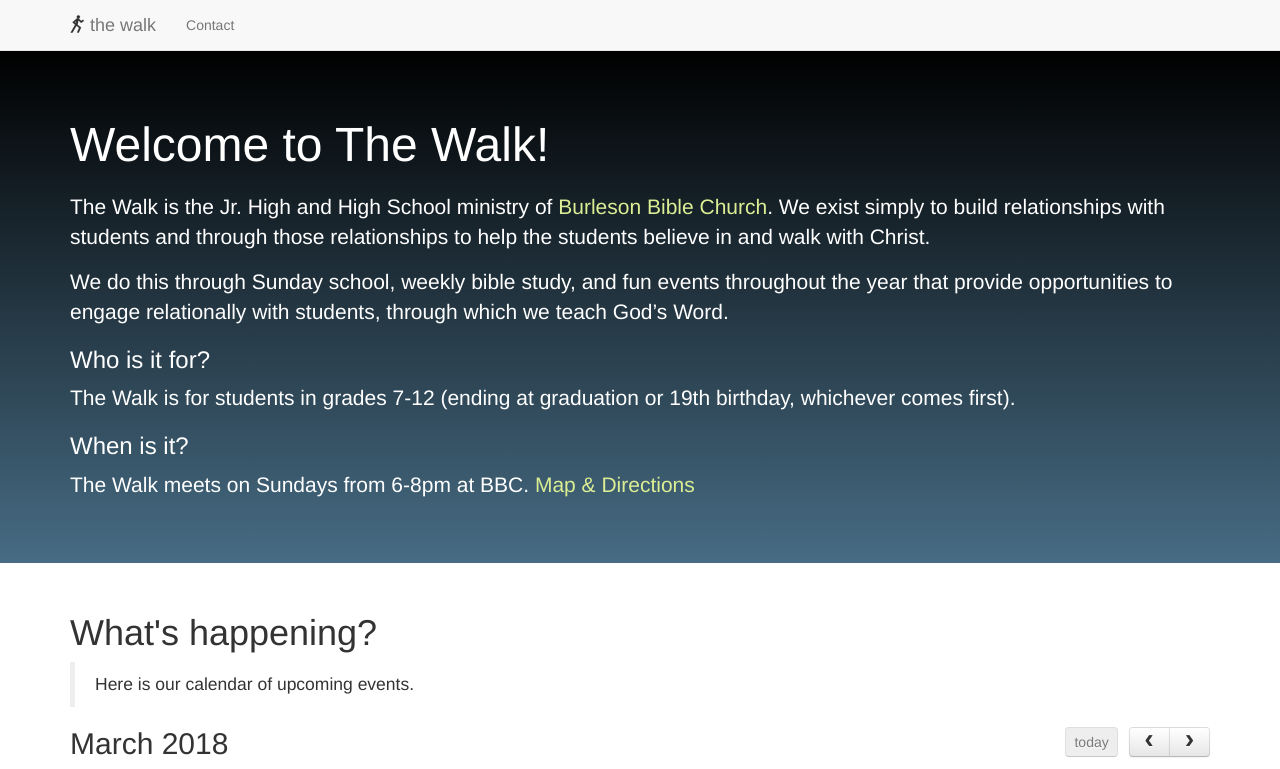
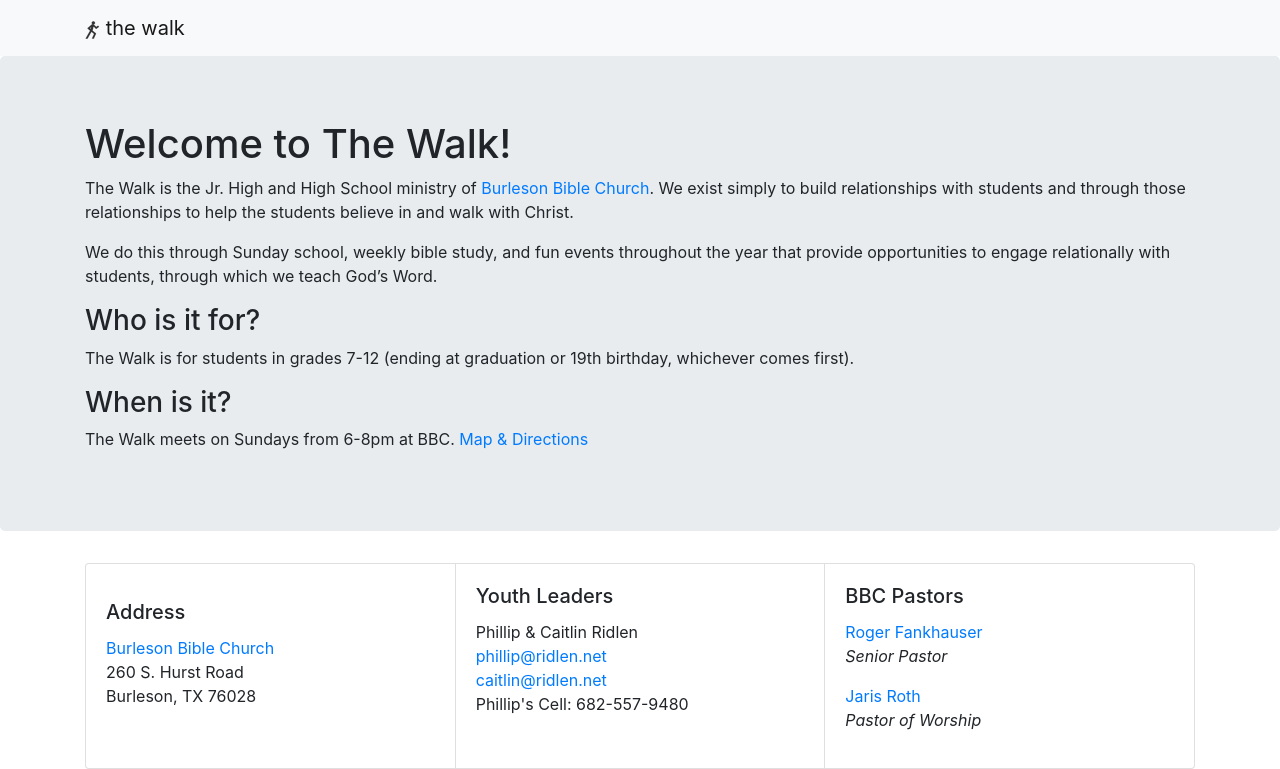
Before and after one commit to burlesonbiblechurch/bbcyouth, a Jekyll site: the page built from index.html, in a window 1280 px wide. Shown: the top 769 px of the page. Built offline with Jekyll 4.4.1, drawn with Linux system fonts in a browser that asks for light colours; nearby versions of some CDN libraries; some of the changed text lies outside the part shown; grey boxes are pictures that could not be loaded.

Commit message:
One-pager

```diff
--- a/404.html
+++ b/404.html
@@ -10,7 +10,7 @@
 <link rel="icon" type="image/png" href="/assets/images/walkdark_16.png" />
 <!--[if IE]><link rel="shortcut icon" type="image/ico" href="/assets/images/favicon.ico" /><![endif]-->
 
-<link href="//maxcdn.bootstrapcdn.com/bootstrap/3.2.0/css/bootstrap.min.css" rel="stylesheet">
+<link rel="stylesheet" href="https://maxcdn.bootstrapcdn.com/bootstrap/4.0.0/css/bootstrap.min.css" integrity="sha384-Gn5384xqQ1aoWXA+058RXPxPg6fy4IWvTNh0E263XmFcJlSAwiGgFAW/dAiS6JXm" crossorigin="anonymous">
 <link rel="stylesheet" media="screen,projection" href="/assets/stylesheets/default.css" />
 <link rel="stylesheet" media="screen,projection" href="/assets/stylesheets/home.css">
 
--- a/Gemfile
+++ b/Gemfile
@@ -1,4 +1,4 @@
 source "https://rubygems.org"
 
-gem "jekyll", "~> 2.0"
+gem "jekyll"
 gem "kramdown"
--- a/_includes/footer.html
+++ /dev/null
@@ -1,3 +0,0 @@
-<div class="container footer">
-  <p>Copyright &copy;2016 <a href="http://burlesonbiblechurch.org">Burleson Bible Church</a></p>
-</div>
--- a/_includes/head.html
+++ b/_includes/head.html
@@ -5,12 +5,6 @@
 <link rel="icon" type="image/png" href="/assets/images/walkdark_16.png" />
 <!--[if IE]><link rel="shortcut icon" type="image/ico" href="/assets/images/favicon.ico" /><![endif]-->
 
-<link href="//maxcdn.bootstrapcdn.com/bootstrap/3.3.0/css/bootstrap.min.css" rel="stylesheet">
+<link rel="stylesheet" href="https://maxcdn.bootstrapcdn.com/bootstrap/4.0.0/css/bootstrap.min.css" integrity="sha384-Gn5384xqQ1aoWXA+058RXPxPg6fy4IWvTNh0E263XmFcJlSAwiGgFAW/dAiS6JXm" crossorigin="anonymous">
 <link rel="stylesheet" media="screen,projection" href="{{ site.baseurl }}/assets/libs/fullcalendar/fullcalendar.css?1" />
 <link rel="stylesheet" media="print" href="{{ site.baseurl }}/assets/libs/fullcalendar/fullcalendar.print.css?1" />
-
-<link rel="stylesheet" media="screen,projection" href="{{ site.baseurl }}/assets/stylesheets/default.css?1" />
-
-{% if page.css %}
-<link rel="stylesheet" media="screen,projection" href="{{ site.baseurl }}/assets/stylesheets/{{ page.css }}.css?1">
-{% endif %}
--- a/_includes/header.html
+++ b/_includes/header.html
@@ -1,27 +1,8 @@
-<nav class="navbar navbar-default navbar-static-top">
+<nav class="navbar navbar-light bg-light">
   <div class="container">
-    <div class="navbar-header">
-      <a class="navbar-brand" href="{{ site.baseurl }}/">
-        <img src="{{ site.baseurl }}/assets/images/walk_18_black.png" class="pull-left" height="18px" width="15px" />
-        the walk
-      </a>
-
-      <div class="pull-right visible-xs">
-        <ul class="nav navbar-nav">
-          <li><a href="{{ site.baseurl }}/contact">Contact</a></li>
-        </ul>
-      </div>
-    </div>
-
-    <ul class="nav navbar-nav hidden-xs">
-      <li><a href="{{ site.baseurl }}/contact">Contact</a></li>
-    </ul>
-
-    <div class="pull-right visible-xs">
-      <ul class="nav navbar-nav hidden-xs">
-        <li><a href="{{ site.baseurl }}/contact">Contact</a></li>
-      </ul>
-    </div>
-
+    <a class="navbar-brand" href="{{ site.baseurl }}/">
+      <img src="{{ site.baseurl }}/assets/images/walk_18_black.png" class="pull-left" height="18px" width="15px" />
+      the walk
+    </a>
   </div>
 </nav>
--- /dev/null
+++ b/_layouts/post.html
@@ -0,0 +1,6 @@
+---
+layout: default
+---
+<h1>{{ page.title }}</h1>
+<h4>{{ page.date }}</h4>
+{{ content }}
--- a/_layouts/site.html
+++ b/_layouts/site.html
@@ -13,8 +13,6 @@
 
     {{ content }}
 
-
-    {% include footer.html %}
     {% include footer_libs.html %}
   </body>
 </html>
--- a/assets/stylesheets/default.css
+++ b/assets/stylesheets/default.css
@@ -1,50 +1,50 @@
-html {
-  height: 100%;
-}
+/* html { */
+/*   height: 100%; */
+/* } */
 
-h1, h2, h3 {
-  font-weight: normal;
-}
+/* h1, h2, h3 { */
+/*   font-weight: normal; */
+/* } */
 
-.navbar-brand {
-  font-weight: normal;
-}
+/* .navbar-brand { */
+/*   font-weight: normal; */
+/* } */
 
-.navbar-brand img {
-  margin-right: 5px;
-}
+/* .navbar-brand img { */
+/*   margin-right: 5px; */
+/* } */
 
-.navbar-header .nav {
-  margin-right: 10px;
-}
+/* .navbar-header .nav { */
+/*   margin-right: 10px; */
+/* } */
 
-.post {
-  margin-bottom: 2em;
-}
+/* .post { */
+/*   margin-bottom: 2em; */
+/* } */
 
-.fc-header-title h2 {
-  font-size: 1.3em;
-}
+/* .fc-header-title h2 { */
+/*   font-size: 1.3em; */
+/* } */
 
-.fc-header,
-.fc-header td,
-.fc-header td + td {
-  border: none;
-}
+/* .fc-header, */
+/* .fc-header td, */
+/* .fc-header td + td { */
+/*   border: none; */
+/* } */
 
-.navbar .nav li img {
-  float: left;
-  margin-right: .25em;
-  position: relative;
-  top: 1px;
-}
+/* .navbar .nav li img { */
+/*   float: left; */
+/*   margin-right: .25em; */
+/*   position: relative; */
+/*   top: 1px; */
+/* } */
 
-.footer {
-  border-top: 1px solid #eee;
-  margin-top: 2em;
-  padding-top: 1em;
-}
+/* .footer { */
+/*   border-top: 1px solid #eee; */
+/*   margin-top: 2em; */
+/*   padding-top: 1em; */
+/* } */
 
-#main {
-  margin-top: 40px;
-}
+/* #main { */
+/*   margin-top: 40px; */
+/* } */
--- a/assets/stylesheets/home.css
+++ /dev/null
@@ -1,52 +0,0 @@
-.jumbotron {
-  color: #fff;
-
-  /* Fun gradient */
-  background: #000000; /* Old browsers */
-  background: -moz-linear-gradient(top,  #000000 0%, #476c84 100%); /* FF3.6+ */
-  background: -webkit-gradient(linear, left top, left bottom, color-stop(0%,#000000), color-stop(100%,#476c84)); /* Chrome,Safari4+ */
-  background: -webkit-linear-gradient(top,  #000000 0%,#476c84 100%); /* Chrome10+,Safari5.1+ */
-  background: -o-linear-gradient(top,  #000000 0%,#476c84 100%); /* Opera 11.10+ */
-  background: -ms-linear-gradient(top,  #000000 0%,#476c84 100%); /* IE10+ */
-  background: linear-gradient(to bottom,  #000000 0%,#476c84 100%); /* W3C */
-  filter: progid:DXImageTransform.Microsoft.gradient( startColorstr='#000000', endColorstr='#476c84',GradientType=0 ); /* IE6-9 */
-}
-
-.jumbotron h1 {
-  font-size: 48px;
-  margin-bottom: 20px;
-}
-
-.jumbotron a, .jumbotron a:hover {
-  color: #DCEE94;
-}
-
-.navbar-static-top {
-  margin-bottom: 0;
-}
-
-a {
-  color: #55a8ff;
-}
-
-.footer {
-  border-top-color: #eeeeee;
-}
-
-.site-error, .site-error p { font-size: 16px; line-height: 1.5; text-align: center; }
-.site-error h1 {
-  line-height: 1;
-  font-size: 250px;
-}
-
-.site-error .verse { font-size: 24px; }
-
-@media (max-width: 768px) {
-  #main {
-    padding: 0 10px;
-  }
-
-  .jumbotron {
-    padding: 0px;
-  }
-}
--- /dev/null
+++ b/index.html
@@ -0,0 +1,74 @@
+---
+layout: site
+title: "Home"
+---
+
+<div class="jumbotron">
+  <div class="container">
+    <h1>Welcome to The Walk!</h1>
+
+    <p>The Walk is the Jr. High and High School ministry of
+    <a href="http://burlesonbiblechurch.org">Burleson Bible Church</a>. We exist simply to build
+    relationships with students and through those relationships to help the students believe in and walk
+    with Christ.</p>
+
+    <p>We do this through Sunday school, weekly bible study, and fun events throughout the year that provide
+    opportunities to engage relationally with students, through which we teach God’s Word.</p>
+
+    <h3>Who is it for?</h3>
+
+    <p>The Walk is for students in grades 7-12 (ending at graduation or 19th birthday, whichever comes
+    first).</p>
+
+    <h3>When is it?</h3>
+
+    <p>The Walk meets on Sundays from 6-8pm at BBC. <a href="/contact">Map & Directions</a></p>
+  </div>
+</div>
+
+<div id="contact" class="container">
+  <div class="card-group">
+    <div class="card">
+      <div class="card-body">
+        <p>
+          <h5 class="card-title">Address</h5>
+          <a href="http://burlesonbiblechurch.org">Burleson Bible Church</a><br/>
+          260 S. Hurst Road<br/>
+          Burleson, TX 76028
+        </p>
+      </div>
+    </div>
+    <div class="card">
+      <div class="card-body">
+        <h5 class="card-title">Youth Leaders</h5>
+        <p>
+          Phillip &amp; Caitlin Ridlen<br/>
+          <a href="mailto:phillip@ridlen.net">phillip@ridlen.net</a><br/>
+          <a href="mailto:caitlin@ridlen.net">caitlin@ridlen.net</a><br/>
+          Phillip's Cell: 682-557-9480
+        </p>
+      </div>
+    </div>
+    <div class="card">
+      <div class="card-body">
+        <h5 class="card-title">BBC Pastors</h5>
+        <p>
+          <a href="mailto:roger@burlesonbiblechurch.org">Roger Fankhauser</a><br/>
+          <em>Senior Pastor</em>
+        </p>
+        <p>
+          <a href="mailto:jroth@burlesonbiblechurch.org">Jaris Roth</a><br/>
+          <em>Pastor of Worship</em>
+        </p>
+      </div>
+    </div>
+  </div>
+
+  <div class="map">
+    <iframe width="100%" height="375" frameborder="0" scrolling="no" marginheight="0" marginwidth="0" src="https://www.google.com/maps/embed?pb=!1m18!1m12!1m3!1d3363.5017807169884!2d-97.30271099999999!3d32.53945100000001!2m3!1f0!2f0!3f0!3m2!1i1024!2i768!4f13.1!3m3!1m2!1s0x864e684e05dedf49%3A0x5ea523ed11367ff9!2sBurleson+Bible+Church!5e0!3m2!1sen!2sus!4v1400772082928"></iframe>
+  </div>
+</div>
+
+<div id="main" class="container">
+  {% include calendar.html %}
+</div>
--- a/index.md
+++ /dev/null
@@ -1,32 +0,0 @@
----
-layout: site
-title: "Home"
-css: "home"
----
-
-<div class="jumbotron">
-  <div class="container">
-    <h1>Welcome to The Walk!</h1>
-
-    <p>The Walk is the Jr. High and High School ministry of
-    <a href="http://burlesonbiblechurch.org">Burleson Bible Church</a>. We exist simply to build
-    relationships with students and through those relationships to help the students believe in and walk
-    with Christ.</p>
-
-    <p>We do this through Sunday school, weekly bible study, and fun events throughout the year that provide
-    opportunities to engage relationally with students, through which we teach God’s Word.</p>
-
-    <h3>Who is it for?</h3>
-
-    <p>The Walk is for students in grades 7-12 (ending at graduation or 19th birthday, whichever comes
-    first).</p>
-
-    <h3>When is it?</h3>
-
-    <p>The Walk meets on Sundays from 6-8pm at BBC. <a href="/contact">Map & Directions</a></p>
-  </div>
-</div>
-
-<div id="#main" class="container">
-  {% include calendar.html %}
-</div>
```
Also changed, not shown: _layouts/map.html (deleted, +0 -12 lines), contact.md (deleted, +0 -23 lines), Gemfile.lock, 1 other file.
